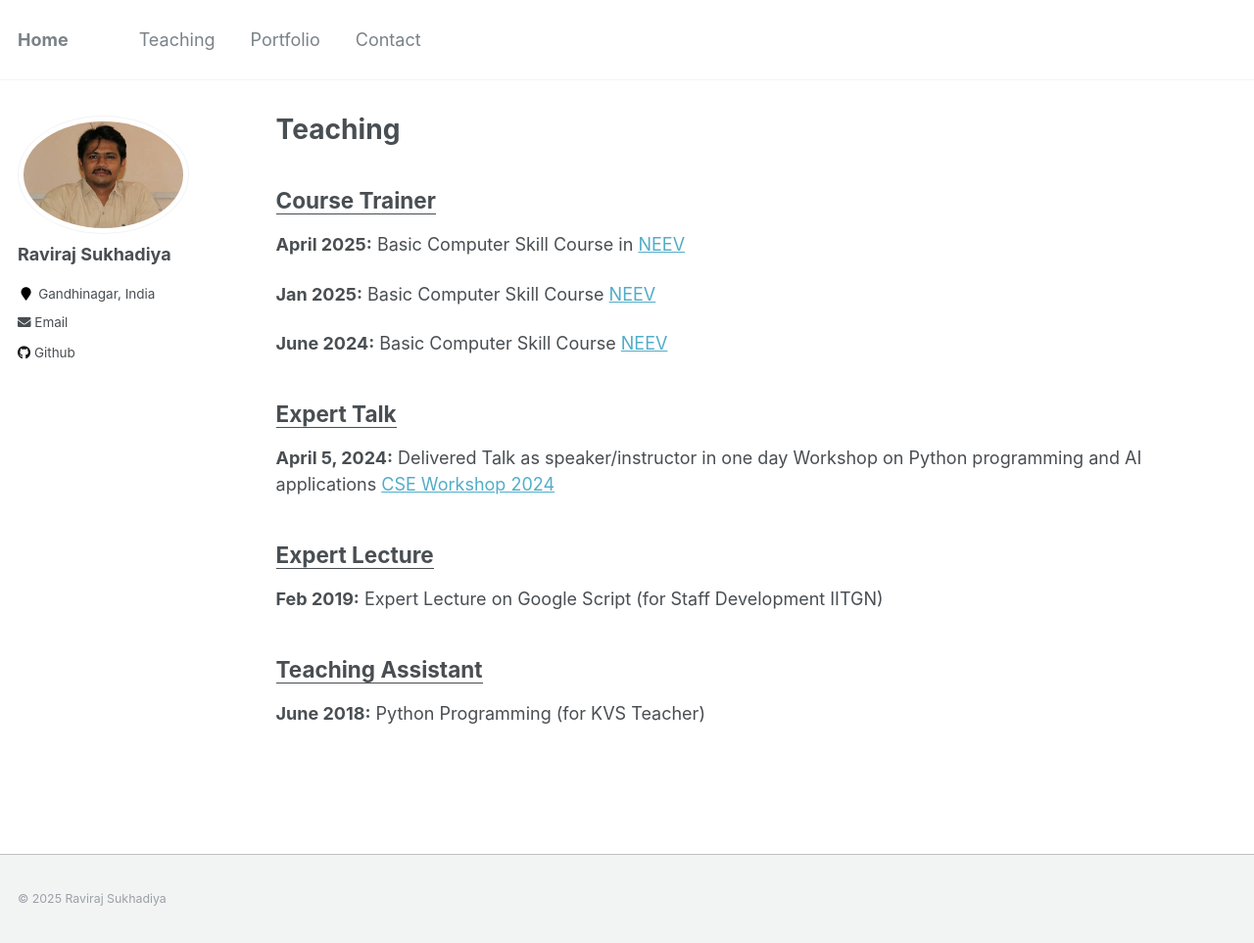
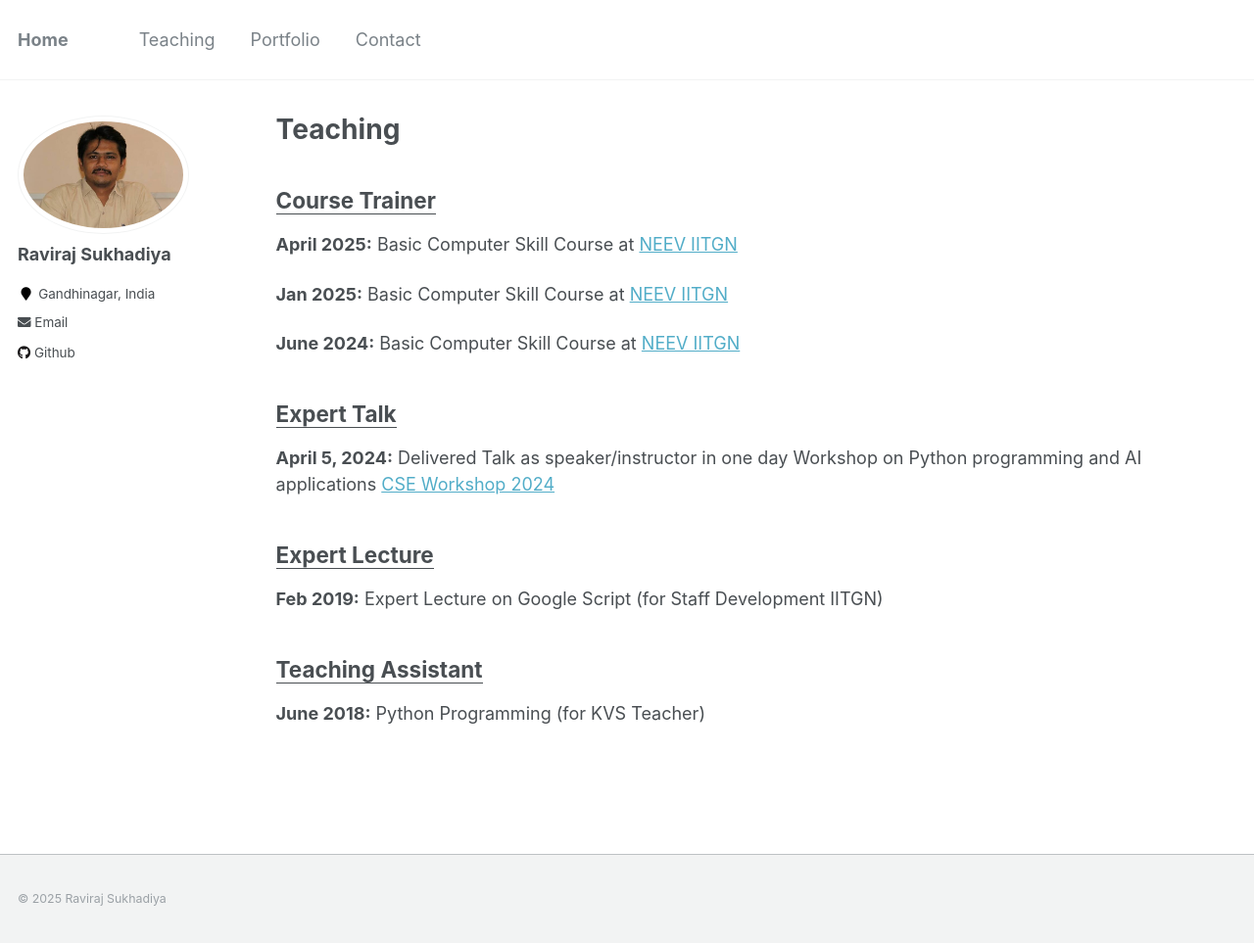
Before and after one commit to ravirajsukhadiya/ravirajsukhadiya.github.io, a Jekyll site: the page built from _pages/Teaching.md, in a window 1280 px wide. Shown: the whole page at 98% size. Built offline with Jekyll 4.4.1, drawn with Linux system fonts in a browser that asks for light colours.

Commit message:
Update Teaching.md
update neev line

```diff
--- a/_pages/Teaching.md
+++ b/_pages/Teaching.md
@@ -5,11 +5,11 @@ permalink: /Teaching/
 author_profile: true
 ---
 ## <ins>Course Trainer</ins>
-**April 2025:** Basic Computer Skill Course in  [NEEV](https://neev.iitgn.ac.in/)
+**April 2025:** Basic Computer Skill Course at [NEEV IITGN](https://neev.iitgn.ac.in/)
 
-**Jan 2025:** Basic Computer Skill Course  [NEEV](https://neev.iitgn.ac.in/)
+**Jan 2025:** Basic Computer Skill Course  at [NEEV IITGN](https://neev.iitgn.ac.in/)
 
-**June 2024:** Basic Computer Skill Course  [NEEV](https://neev.iitgn.ac.in/)
+**June 2024:** Basic Computer Skill Course  at [NEEV IITGN](https://neev.iitgn.ac.in/)
 
 ## <ins>Expert Talk</ins>
 **April 5, 2024:** Delivered Talk as speaker/instructor in one day Workshop on Python programming and AI applications [CSE Workshop 2024](https://cs.iitgn.ac.in/pythonworkshop.html)
```
